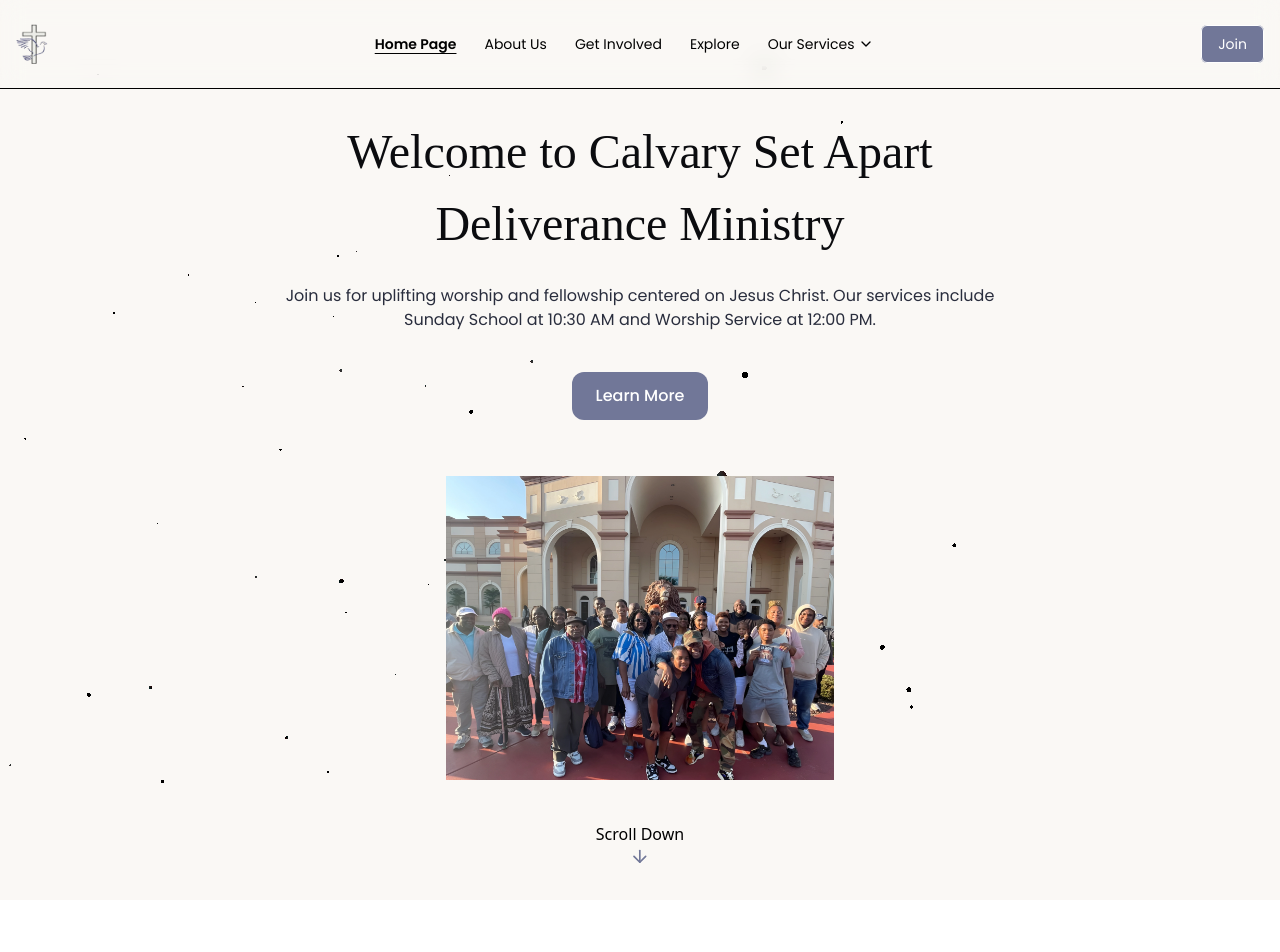
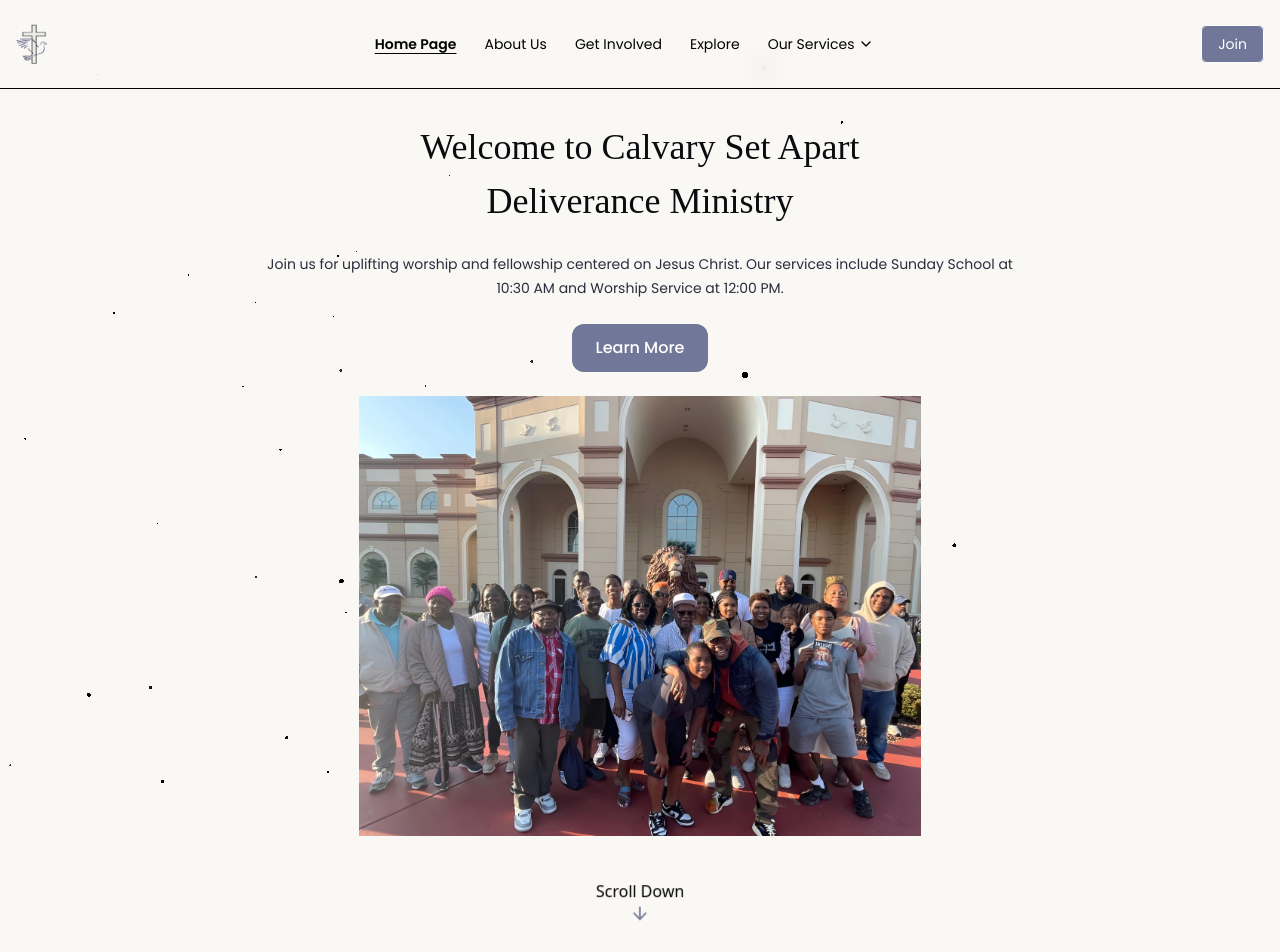
Before and after one commit to Clipzorama/Calvary-Set-Apart, a React (Vite) app: page / in a window 1280 px wide. Shown: the top 952 px of the page. Before the commit the page ends 900 px from the top, so only its background shows below. Built offline with nearby package versions, Linux system fonts and the light colour scheme; a web font is replaced by a local one.

Commit message:
some layout fixes and nav fixes

```diff
--- a/src/components/Navbar.jsx
+++ b/src/components/Navbar.jsx
@@ -38,7 +38,7 @@
                     <NavLink to="/get-involved" className={({ isActive }) => `${baseLink} ${isActive ? active : ""}`}>
                         Get Involved
                     </NavLink>
-                    <NavLink to="/get-involved" className={({ isActive }) => `${baseLink} ${isActive ? active : ""}`}>
+                    <NavLink to="/explore" className={({ isActive }) => `${baseLink} ${isActive ? active : ""}`}>
                         Explore
                     </NavLink>
 
--- a/src/homeparts/Hero.jsx
+++ b/src/homeparts/Hero.jsx
@@ -5,27 +5,33 @@
 
 
     return (
-        <section id="hero" className="flex flex-col items-center justify-center w-full px-4 pb-30 relative min-h-screen pt-30 md:pt-29">
+        <section id="hero" className="flex flex-col items-center justify-center w-full px-4 pb-30 relative min-h-screen pt-20 md:pt-30">
             <div className="mx-auto text-center z-10 relative max-w-5xl">
-                <h1 className="font-quint text-3xl md:text-4xl lg:text-5xl leading-tight md:leading-normal tracking-normal text-primary mb-6 opacity-0 animate-fade-in-delay-1">
-                    Welcome to Calvary Set Apart <br className="hidden md:block" /> Deliverance Ministry
+                <h1 className="font-quint text-3xl md:text-4xl leading-tight md:leading-normal tracking-normal text-primary mb-6 opacity-0 animate-fade-in-delay-1">
+                    Welcome to Calvary Set Apart <br className="" /> Deliverance Ministry
                 </h1>
 
-                <p className="font-poppins text-base md:text-md text-foreground max-w-3xl mx-auto opacity-0 animate-fade-in-delay-2">
+                <p className="font-poppins leading-6 xs:text-xs sm:text-sm md:text-md text-foreground max-w-3xl mx-auto opacity-0 animate-fade-in-delay-2">
                     Join us for uplifting worship and fellowship centered on Jesus Christ.
                     Our services include Sunday School at 10:30 AM and Worship Service at 12:00 PM.
                 </p>
 
-                <div className="mt-10 opacity-0 animate-fade-in-delay-3">
-                    <a href="/about" className="inline-block rounded-xl px-6 py-3 font-poppins font-medium bg-button hover:bg-buttonh text-white transition-colors duration 300">
+                <div className="mt-6 opacity-0 animate-fade-in-delay-3">
+                    <a href="/about" className="inline-block cursor-pointer rounded-xl px-6 py-3 font-poppins font-medium bg-button hover:bg-buttonh text-white transition-colors duration 300">
                         Learn More
                     </a>
                 </div>
             </div>
 
-            <div className="container mt-10 md:mt-14">
-  <div className="relative mx-auto w-full max-w-5xl
-                  h-[clamp(220px,38vh,520px)] overflow-hidden rounded-2xl opacity-0 animate-fade-in-delay-4">
+           <div className="container mt-6">
+  <div
+    className="
+      relative mx-auto w-full
+      max-w-2xl sm:max-w-3xl md:max-w-4xl lg:max-w-5xl
+      h-[240px] sm:h-[300px] md:h-[420px] lg:h-[440px]
+      overflow-hidden rounded-2xl opacity-0 animate-fade-in-delay-4
+    "
+  >
     <img
       src={heroImg}
       alt="Congregation of Calvary Set Apart Deliverance Ministry in front of the church"
@@ -37,9 +43,10 @@
 
 
 
-            <div className="absolute bottom-8 left-1/2 transform -translate-x-1/2 flex flex-col items-center animate-bounce">
-                <span>Scroll Down</span>
-                <ArrowDown className="h-5 w-5 text-button" />
+
+            <div className="absolute bottom-8 left-1/2 transform -translate-x-1/2 flex flex-col items-center opacity-0 animate-fade-in-delay-5">
+                <span className="animate-bounce">Scroll Down</span>
+                <ArrowDown className="h-5 w-5 text-button animate-bounce" />
             </div>
         </section>
     )
```
